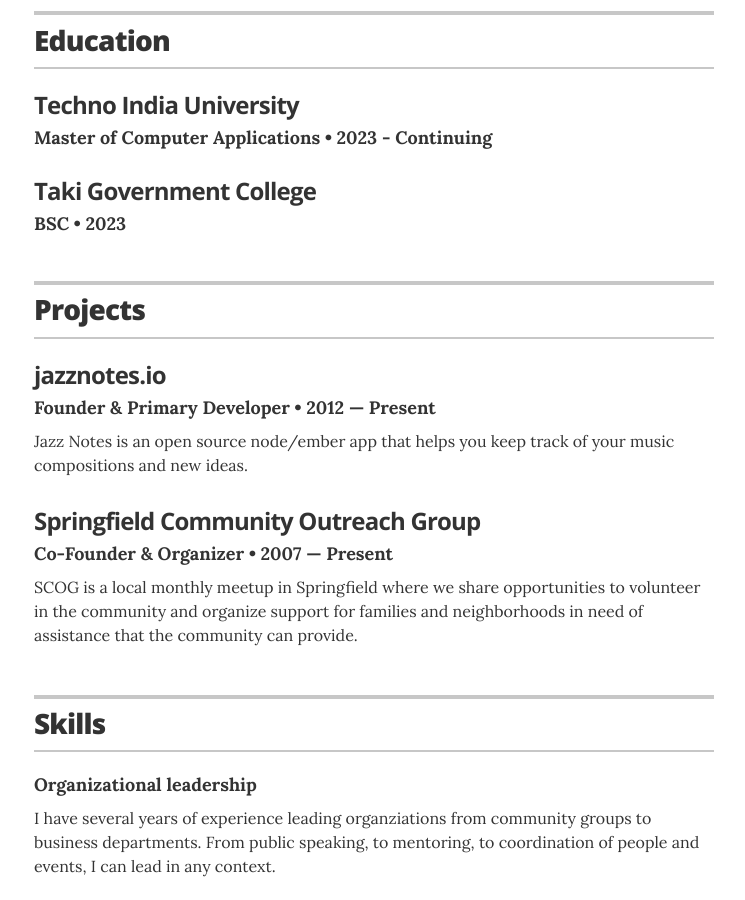
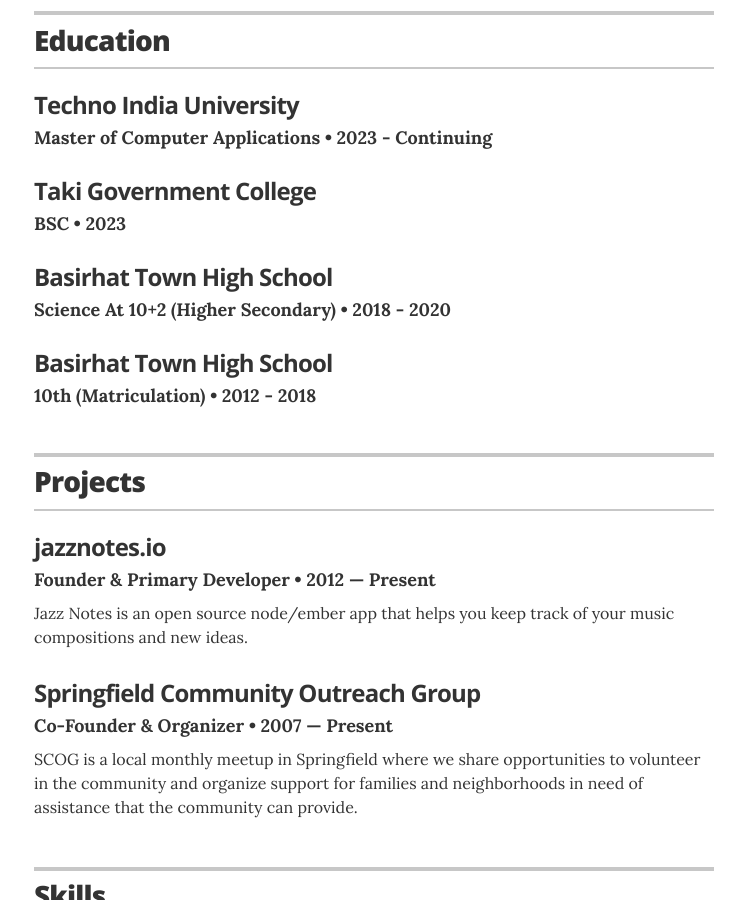
Before and after one commit to arnabhalder0101/arnab-portfolio, a Jekyll site: the page built from index.html, in a window 1280 px wide and 900 px high, scrolled down 1299 px. Shown: the whole window, without its empty margins (266-1011 px from the left). Built offline with Jekyll 4.4.1, drawn with Linux system fonts in a browser that asks for light colours.

Commit message:
changed details

```diff
--- a/_data/education.yml
+++ b/_data/education.yml
@@ -11,3 +11,11 @@
   year:  2023
   # award: Most likely to succeed
   # summary: You can choose to have either a single or multiple awards
+
+- degree: Science At 10+2 (Higher Secondary)
+  uni: Basirhat Town High School
+  year:  2018 - 2020
+
+- degree: 10th (Matriculation)
+  uni: Basirhat Town High School
+  year:  2012 - 2018
```
